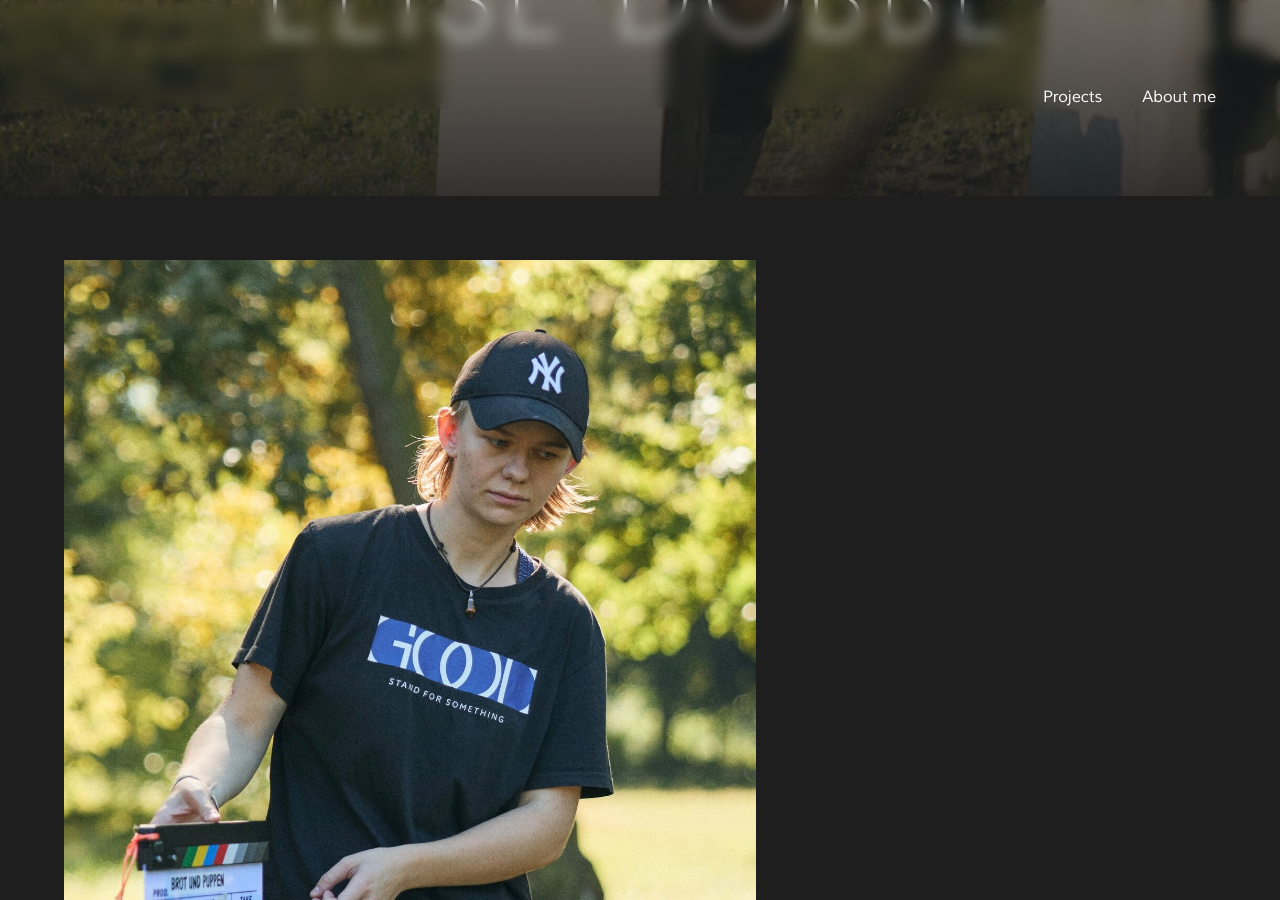
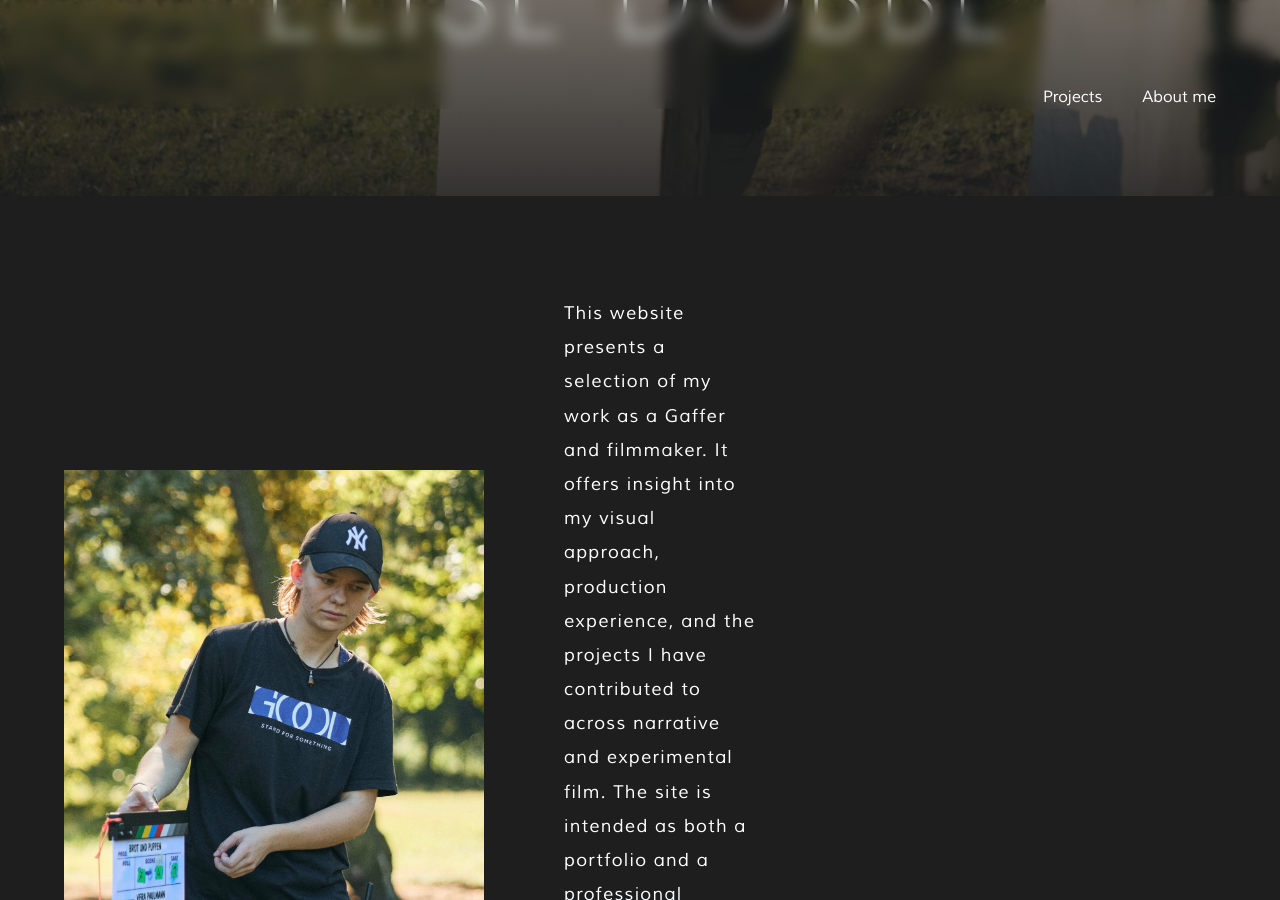
Before and after one commit to elisedobbe/portfolio, an MkDocs documentation site: the page built from docs/index.md, in a window 1280 px wide and 900 px high, scrolled down 712 px. Built offline with MkDocs 1.6.1 and Material for MkDocs 9.7.7, drawn with Linux system fonts in a browser that asks for light colours.

Commit message:
Update extra.css

```diff
--- a/docs/assets/styles/extra.css
+++ b/docs/assets/styles/extra.css
@@ -709,3 +709,43 @@ body:has(.home-hero) .md-tabs__item:first-child .md-tabs__link {
   padding: 180px var(--edge) 0 !important;
   margin: 0 !important;
 }
+
+/* =========================================================
+   HOME INTRO WITH PORTRAIT
+   ========================================================= */
+
+.home-intro {
+  padding: 100px var(--edge) 120px;
+}
+
+.home-intro__grid {
+  display: grid;
+  grid-template-columns: 420px 1fr;
+  gap: 80px;
+  align-items: center;
+  max-width: 1200px;
+}
+
+.home-intro__image img {
+  width: 100%;
+  height: auto;
+  display: block;
+}
+
+.home-intro__text p {
+  font-family: "Muli", sans-serif !important;
+  font-weight: 400 !important;
+  font-style: normal !important;
+  font-size: 18px !important;
+  line-height: 1.9 !important;
+  letter-spacing: 1.26px !important;
+  margin: 0 !important;
+}
+
+/* Mobile */
+@media (max-width: 900px) {
+  .home-intro__grid {
+    grid-template-columns: 1fr;
+    gap: 40px;
+  }
+}
```
